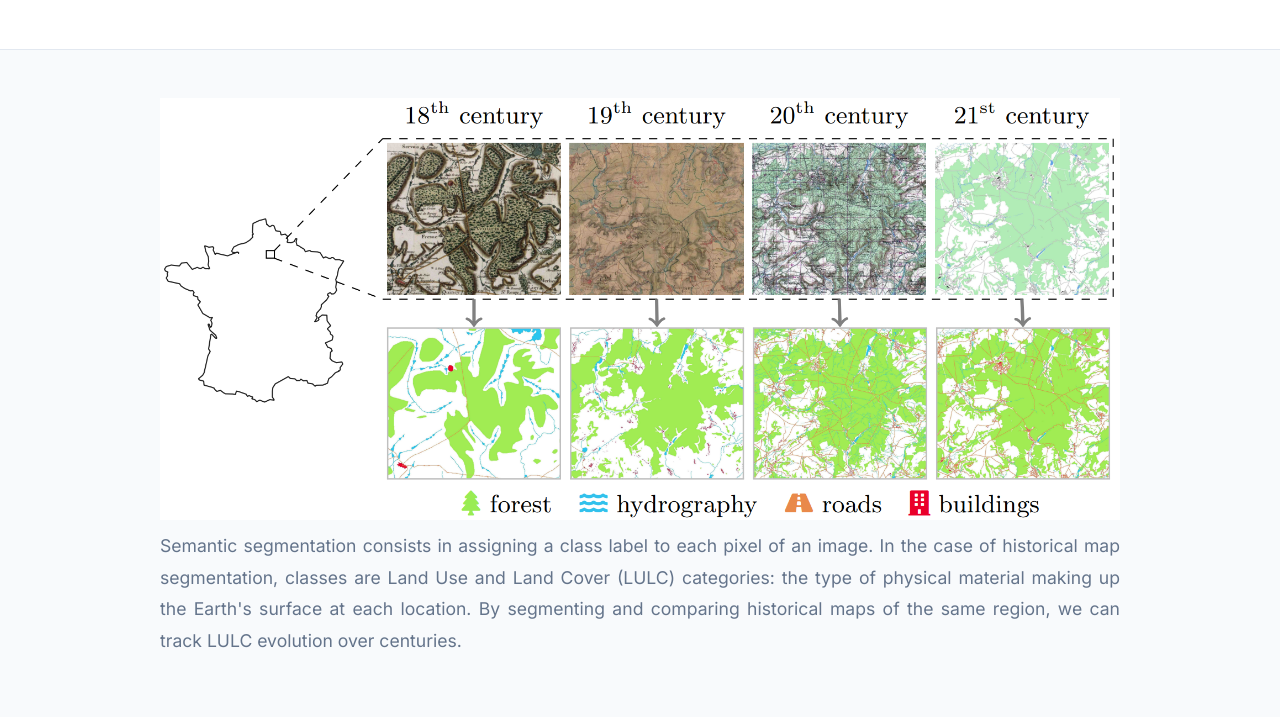
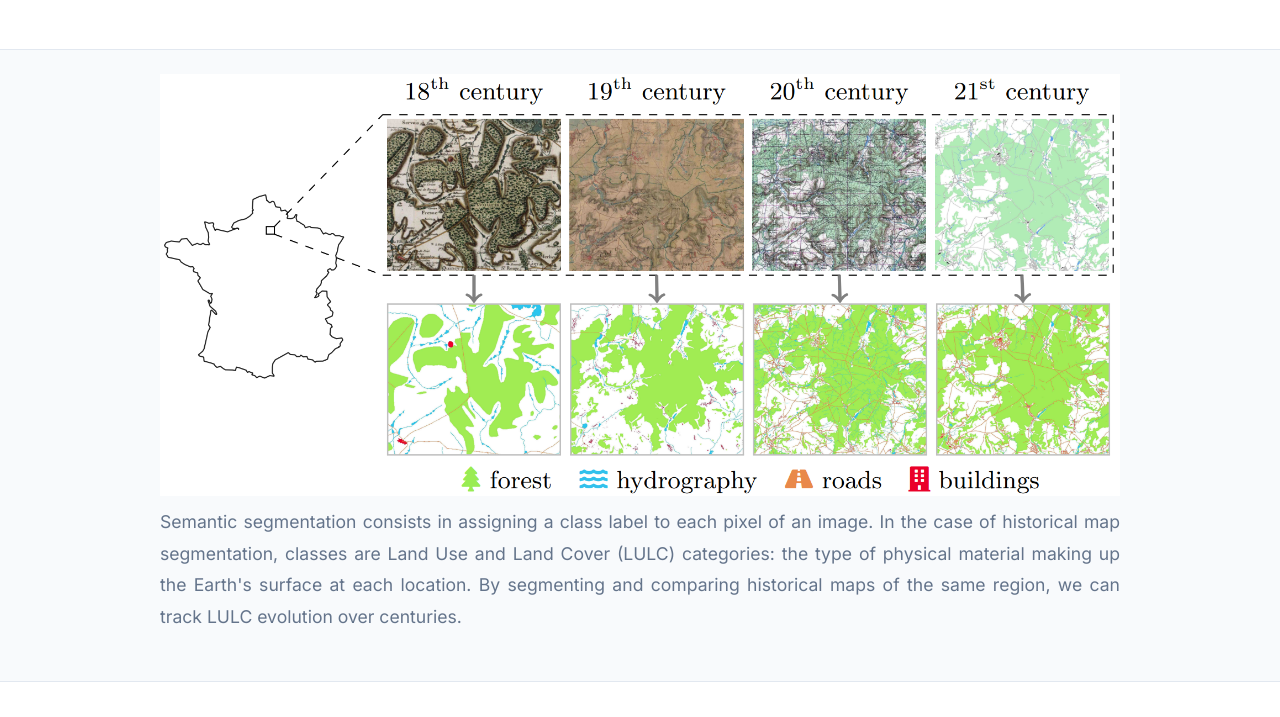
Before and after one commit to Archiel19/Archiel19.github.io, a plain HTML site: page frax4/index.html in a window 1280 px wide. Shown: the part 543-1260 px from the top of the page. Drawn offline with nearby package versions, Linux system fonts and the light colour scheme; some icons are missing.

Commit message:
Change teaser section type.

```diff
--- a/frax4/index.html
+++ b/frax4/index.html
@@ -252,16 +252,14 @@
   </div>
 </section>
 
-<section class="section hero is-light">
+<section class="hero is-small is-light">
+  <div class="hero-body">
     <div class="container is-max-desktop">
-    <div class="columns is-centered has-text-centered">
-      <div class="column">
       <div class="content has-text-justified">
         <img src="static/images/teaser.png" alt="Historical map segmentation" loading="lazy"/>
         <p>
           Semantic segmentation consists in assigning a class label to each pixel of an image. In the case of historical map segmentation, classes are Land Use and Land Cover (LULC) categories: the type of physical material making up the Earth's surface at each location. By segmenting and comparing historical maps of the same region, we can track LULC evolution over centuries.
         </p>
-        </div>
       </div>
     </div>
   </div>
```
Lines whose indentation alone changed are shown as unchanged.
